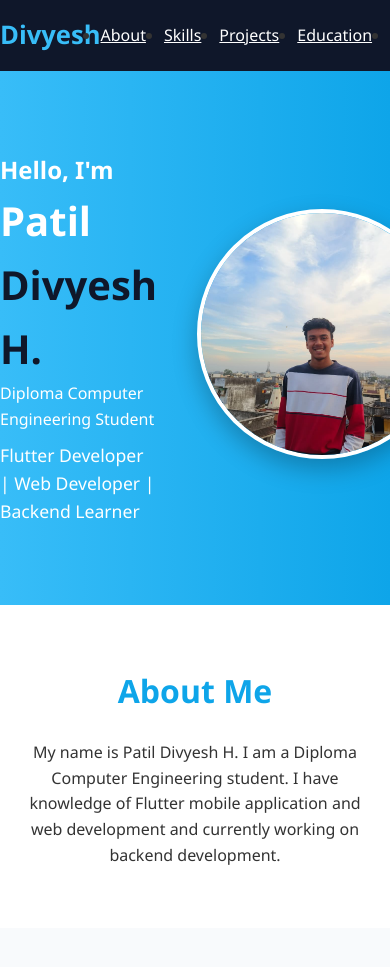
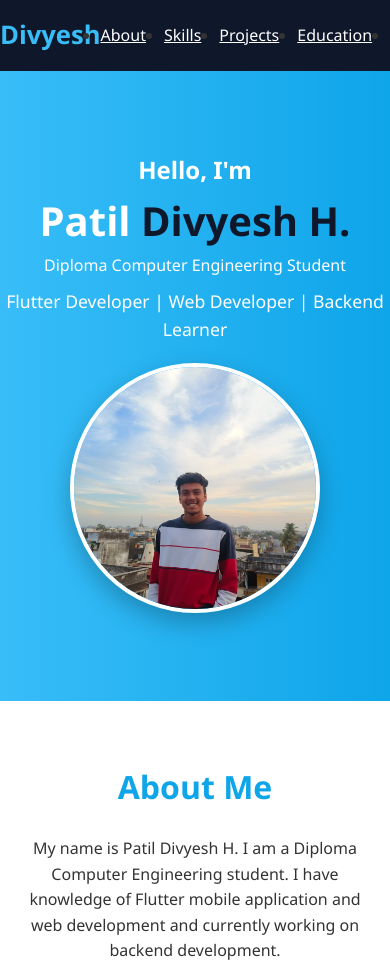
Before and after one commit to divyesh1807/PORTFOLIO, a plain HTML site: page index.html in a window 390 px wide. Shown: the top 967 px of the page. Drawn offline with Linux system fonts and the light colour scheme.

Commit message:
Update style.css

```diff
--- a/style.css
+++ b/style.css
@@ -48,6 +48,16 @@ body {
     justify-content: space-between;
     align-items: center;
     gap: 40px;
+}
+@media (max-width: 768px) {
+    .hero-container {
+        flex-direction: column;  /* text ke upar image niche */
+        align-items: center;
+        gap: 20px;
+    }
+    .hero-text {
+        text-align: center;
+    }
 }
 .hero-text h1 {
     font-size: 2.5rem;
```
